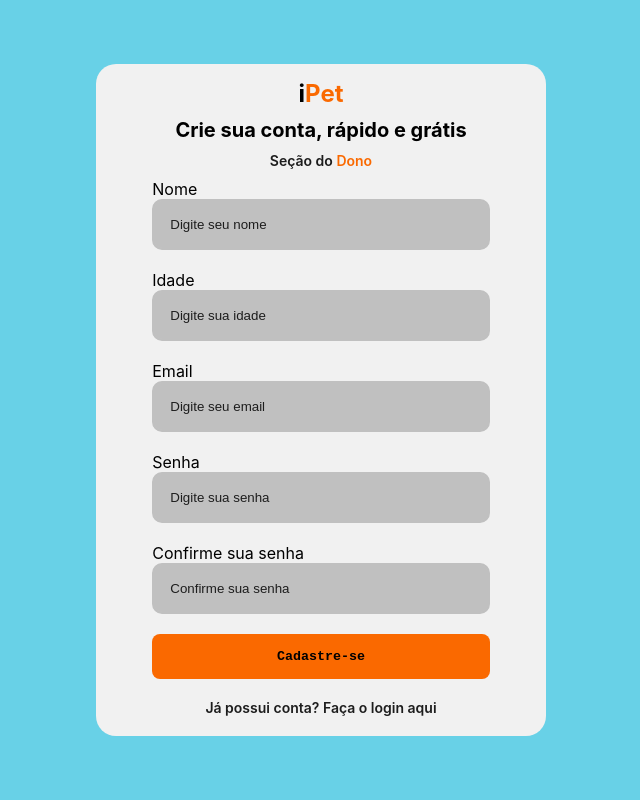
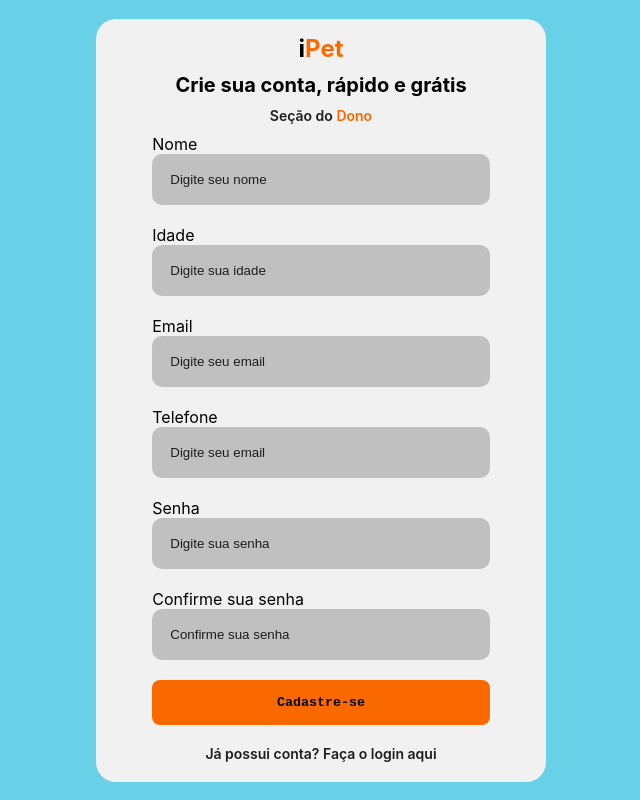
Before and after one commit to elitejp/projeto-final-raphael-grupo5, a React (Create React App) app: page /register-owner in a window 1280 px wide. Shown: the whole page, without its empty margins (319-959 px from the left). Built offline with nearby package versions, Linux system fonts and the light colour scheme.

Commit message:
feat: adicionando telefone

```diff
--- a/src/pages/RegisterOwner/index.jsx
+++ b/src/pages/RegisterOwner/index.jsx
@@ -14,6 +14,7 @@ function RegisterOwner() {
 		name: yup.string().required("Campo obrigatório").min(3, "Minimo de 3 letras"),
 		age: yup.string().required("Campo obrigatório"),
 		email: yup.string().required("Campo obrigatório").email("E-mail inválido"),
+		telefone: yup.string().required("Campo obrigatório").min(9, "Minimo de 9 digitos"),
 		password: yup.string().required("Campo obrigatório").min(6, "Minimo de 6 letras"),
 		confirmPassword: yup
 			.string()
@@ -31,11 +32,12 @@ function RegisterOwner() {
 	});
 
 	const onSubmit = (data) => {
-		const { email, password, name, age } = data;
+		const { email, password, name, telefone, age } = data;
 		const user = {
 			email: email,
 			password: password,
 			name: name,
+			telefone: telefone,
 			age: age,
 		};
 
@@ -94,6 +96,14 @@ function RegisterOwner() {
 							name="email"
 							error={errors.email?.message}
 						/>
+						<Input
+							isGray
+							label="Telefone"
+							placeholder="Digite seu email"
+							register={register}
+							name="telefone"
+							error={errors.telefone?.message}
+						/>
 
 						<Input
 							isGray
```
